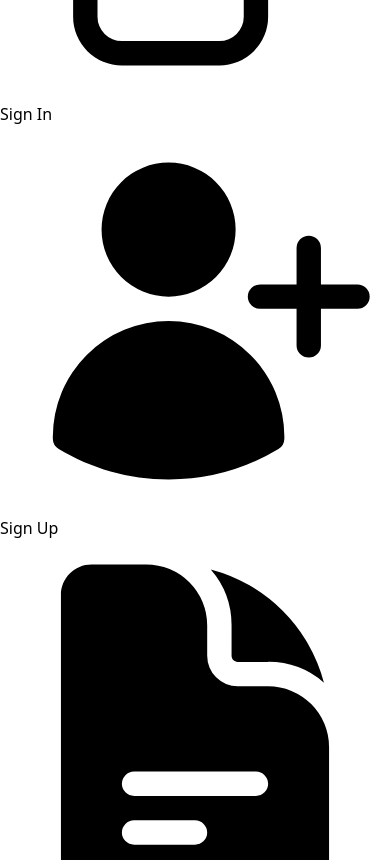
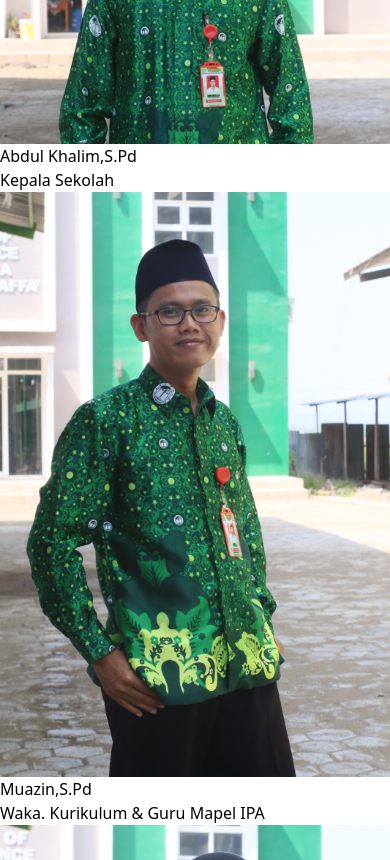
Before and after one commit to taqiussa/ppaq-landing, a React (Vite) app: page /profile in a window 390 px wide. Shown: the part 1140-2000 px from the top of the page. Built offline with nearby package versions, Linux system fonts and the light colour scheme; what @material-tailwind/react would draw is missing.

Commit message:
profil guru

```diff
--- /dev/null
+++ b/src/data/guru-data.js
@@ -0,0 +1,74 @@
+export const guruData = [
+  {
+    img: "/img/muazin.jpeg",
+    name: "Muazin,S.Pd",
+    position: "Waka. Kurikulum & Guru Mapel IPA",
+    socials: [
+    ],
+  },
+  {
+    img: "/img/laili.jpeg",
+    name: "Laili Mawadah,S.Pd.Gr.",
+    position: "Waka. Kurikulum & Guru Mapel B. Inggris",
+    socials: [
+    ],
+  },
+  {
+    img: "/img/ris.jpeg",
+    name: "Ristiyono,S.Pd.Gr.",
+    position: "Waka. Kesiswaan & Guru Mapel IPS",
+    socials: [
+    ],
+  },
+  {
+    img: "/img/ning.jpeg",
+    name: "Martiningrum,M.Pd.Gr.",
+    position: "Waka. Kesiswaan & Guru Mapel Seni Budaya",
+    socials: [
+    ],
+  },
+  {
+    img: "/img/farid.jpeg",
+    name: "Ahmad Farid Anwar,S.Pd.",
+    position: "Waka. Sarpras & Guru Mapel Aqidah",
+    socials: [
+    ],
+  },
+  {
+    img: "/img/muhlisin.jpeg",
+    name: "Muhlisin,S.Pd.",
+    position: "Waka. Humas & Guru Mapel Tarikh",
+    socials: [
+    ],
+  },
+  {
+    img: "/img/fathur.jpeg",
+    name: "Fathurohman,S.Pd.",
+    position: "Waka. Ketenagaan & Guru Mapel Pendidikan Agama Islam",
+    socials: [
+    ],
+  },
+  {
+    img: "/img/mulasi.jpeg",
+    name: "Mulasi,S.Pd.",
+    position: "Guru Mapel Pendidikan Agama Islam",
+    socials: [
+    ],
+  },
+  {
+    img: "/img/yuni.jpeg",
+    name: "Sri Wahyuni,S.Pd.",
+    position: "Guru Mapel Pendidikan Pancasila dan Kewarganegaraan",
+    socials: [
+    ],
+  },
+  {
+    img: "/img/tina.jpeg",
+    name: "Noor Agustina,S.Pd.",
+    position: "Guru Mapel Pendidikan Pancasila dan Kewarganegaraan",
+    socials: [
+    ],
+  },
+];
+
+export default guruData;
--- a/src/data/index.js
+++ b/src/data/index.js
@@ -1,3 +1,4 @@
 export * from "@/data/features-data";
 export * from "@/data/team-data";
 export * from "@/data/contact-data";
+export * from "@/data/guru-data";
--- a/src/pages/profile.jsx
+++ b/src/pages/profile.jsx
@@ -1,10 +1,13 @@
 import { Avatar, Typography, Button } from "@material-tailwind/react";
+import React from "react";
 import {
   MapPinIcon,
   BriefcaseIcon,
   BuildingLibraryIcon,
 } from "@heroicons/react/24/solid";
 import { Footer } from "@/widgets/layout";
+import { GuruCard } from "@/widgets/cards";
+import { guruData } from "@/data";
 
 export function Profile() {
   return (
@@ -22,18 +25,18 @@ export function Profile() {
                   <div className="relative">
                     <div className="-mt-20 w-40">
                       <Avatar
-                        src="/img/team-2.jpg"
-                        alt="Profile picture"
+                        src="/img/khalim.png"
+                        alt="Kepala Sekolah"
                         variant="circular"
-                        className="h-full w-full shadow-xl"
+                        className="w-full h-full shadow-xl"
                       />
                     </div>
                   </div>
                 </div>
-                <div className="mt-10 flex w-full justify-center px-4 lg:order-3 lg:mt-0 lg:w-4/12 lg:justify-end lg:self-center">
+                {/* <div className="mt-10 flex w-full justify-center px-4 lg:order-3 lg:mt-0 lg:w-4/12 lg:justify-end lg:self-center">
                   <Button className="bg-blue-400">Conntect</Button>
-                </div>
-                <div className="w-full px-4 lg:order-1 lg:w-4/12">
+                </div> */}
+                {/* <div className="w-full px-4 lg:order-1 lg:w-4/12">
                   <div className="flex justify-center py-4 pt-8 lg:pt-4">
                     <div className="mr-4 p-3 text-center">
                       <Typography
@@ -81,19 +84,19 @@ export function Profile() {
                       </Typography>
                     </div>
                   </div>
-                </div>
+                </div> */}
               </div>
               <div className="my-8 text-center">
                 <Typography variant="h2" color="blue-gray" className="mb-2">
-                  Jenna Stones
+                  Abdul Khalim,S.Pd
                 </Typography>
                 <div className="mb-16 flex items-center justify-center gap-2">
-                  <MapPinIcon className="-mt-px h-4 w-4 text-blue-gray-700" />
+                  {/* <BuildingLibraryIcon className="-mt-px h-4 w-4 text-blue-gray-700" /> */}
                   <Typography className="font-medium text-blue-gray-700">
-                    Los Angeles, California
+                    Kepala Sekolah
                   </Typography>
                 </div>
-                <div className="mb-2 flex items-center justify-center gap-2">
+                {/* <div className="mb-2 flex items-center justify-center gap-2">
                   <BriefcaseIcon className="-mt-px h-4 w-4 text-blue-gray-700" />
                   <Typography className="font-medium text-blue-gray-700">
                     Solution Manager - Creative Tim Officer
@@ -104,10 +107,29 @@ export function Profile() {
                   <Typography className="font-medium text-blue-gray-700">
                     University of Computer Science
                   </Typography>
-                </div>
+                </div> */}
+              </div>
+              <div className="mt-24 grid grid-cols-1 gap-12 gap-x-24 md:grid-cols-2 xl:grid-cols-4">
+                {guruData.map(({ img, name, position, socials }) => (
+                  <GuruCard
+                    key={name}
+                    img={img}
+                    name={name}
+                    position={position}
+                    socials={
+                      <div className="flex items-center gap-2">
+                        {socials.map(({ color, name }) => (
+                          <IconButton key={name} color={color} variant="text">
+                            <i className={`fa-brands text-lg fa-${name}`} />
+                          </IconButton>
+                        ))}
+                      </div>
+                    }
+                  />
+                ))}
               </div>
 
-              <div className="mb-10 border-t border-blue-gray-50 py-6 text-center">
+              {/* <div className="mb-10 border-t border-blue-gray-50 py-6 text-center">
                 <div className="mt-2 flex flex-wrap justify-center">
                   <div className="flex w-full flex-col items-center px-4 lg:w-9/12">
                     <Typography className="mb-8 font-normal text-blue-gray-500">
@@ -120,7 +142,7 @@ export function Profile() {
                     <Button variant="text">Show more</Button>
                   </div>
                 </div>
-              </div>
+              </div> */}
             </div>
           </div>
         </div>
--- a/src/routes.jsx
+++ b/src/routes.jsx
@@ -16,29 +16,29 @@ export const routes = [
   },
   {
     icon: UserCircleIcon,
-    name: "profile",
+    name: "profile guru",
     path: "/profile",
     element: <Profile />,
   },
-  {
-    icon: ArrowRightOnRectangleIcon,
-    name: "Sign In",
-    path: "/sign-in",
-    element: <SignIn />,
-  },
-  {
-    icon: UserPlusIcon,
-    name: "Sign Up",
-    path: "/sign-up",
-    element: <SignUp />,
-  },
-  {
-    icon: DocumentTextIcon,
-    name: "Docs",
-    href: "https://www.material-tailwind.com/docs/react/installation",
-    target: "_blank",
-    element: "",
-  },
+  // {
+  //   icon: ArrowRightOnRectangleIcon,
+  //   name: "Sign In",
+  //   path: "/sign-in",
+  //   element: <SignIn />,
+  // },
+  // {
+  //   icon: UserPlusIcon,
+  //   name: "Sign Up",
+  //   path: "/sign-up",
+  //   element: <SignUp />,
+  // },
+  // {
+  //   icon: DocumentTextIcon,
+  //   name: "Docs",
+  //   href: "https://www.material-tailwind.com/docs/react/installation",
+  //   target: "_blank",
+  //   element: "",
+  // },
 ];
 
 export default routes;
--- /dev/null
+++ b/src/widgets/cards/guru-card.jsx
@@ -0,0 +1,41 @@
+import PropTypes from "prop-types";
+import { Card, Avatar, Typography } from "@material-tailwind/react";
+
+export function GuruCard({ img, name, position, socials }) {
+    return (
+        <Card color="transparent" shadow={false} className="text-center items-center">
+            <Avatar
+                src={img}
+                alt={name}
+                size="lg"
+                variant="circular"
+                className="h-1/3 w-1/3 object-cover object-top shadow-lg shadow-gray-500/25"
+            />
+            <Typography variant="h5" color="blue-gray" className="mt-6 mb-1">
+                {name}
+            </Typography>
+            {position && (
+                <Typography className="font-normal text-blue-gray-500">
+                    {position}
+                </Typography>
+            )}
+            {socials && <div className="mx-auto mt-5">{socials}</div>}
+        </Card>
+    );
+}
+
+GuruCard.defaultProps = {
+    position: "",
+    socials: null,
+};
+
+GuruCard.propTypes = {
+    img: PropTypes.string.isRequired,
+    name: PropTypes.string.isRequired,
+    position: PropTypes.string,
+    socials: PropTypes.node,
+};
+
+GuruCard.displayName = "/src/widgets/layout/team-card.jsx";
+
+export default GuruCard;
--- a/src/widgets/cards/index.js
+++ b/src/widgets/cards/index.js
@@ -1,2 +1,3 @@
 export * from "@/widgets/cards/feature-card";
 export * from "@/widgets/cards/team-card";
+export * from "@/widgets/cards/guru-card";
--- a/src/widgets/layout/footer.jsx
+++ b/src/widgets/layout/footer.jsx
@@ -125,31 +125,44 @@ Footer.defaultProps = {
     //     },
     //   ],
     // },
-    {
-      name: "other resources",
-      items: [
-        {
-          name: "MIT License",
-          path: "https://github.com/creativetimofficial/material-tailwind/blob/main/LICENSE.md?ref=mtk",
-        },
-        {
-          name: "Contribute",
-          path: "https://github.com/creativetimofficial/material-tailwind/blob/main/CONTRIBUTING.md?ref=mtk",
-        },
-        {
-          name: "Change Log",
-          path: "https://github.com/creativetimofficial/material-tailwind/blob/main/CHANGELOG.md?ref=mtk",
-        },
-        {
-          name: "Contact Us",
-          path: "https://creative-tim.com/contact-us?ref=mtk",
-        },
-      ],
-    },
+    // {
+    //   name: "other resources",
+    //   items: [
+    //     {
+    //       name: "MIT License",
+    //       path: "https://github.com/creativetimofficial/material-tailwind/blob/main/LICENSE.md?ref=mtk",
+    //     },
+    //     {
+    //       name: "Contribute",
+    //       path: "https://github.com/creativetimofficial/material-tailwind/blob/main/CONTRIBUTING.md?ref=mtk",
+    //     },
+    //     {
+    //       name: "Change Log",
+    //       path: "https://github.com/creativetimofficial/material-tailwind/blob/main/CHANGELOG.md?ref=mtk",
+    //     },
+    //     {
+    //       name: "Contact Us",
+    //       path: "https://creative-tim.com/contact-us?ref=mtk",
+    //     },
+    //   ],
+    // },
   ],
   copyright: (
     <>
-      <div className="flex justify-between">
+      <div className="lg:hidden">
+        <div>
+          Copyright © {year} {" "}
+          <a
+            href="https://www.creative-tim.com?ref=mtk"
+            target="_blank"
+            className="text-blue-gray-500 transition-colors hover:text-blue-500"
+          >
+            Creative Tim
+          </a>
+          . | SMP Al Musyaffa | Kendali Koding
+        </div>
+      </div>
+      <div className="lg:flex lg:justify-between hidden">
         <div>
           Copyright © {year} Material Tailwind by{" "}
           <a
```
Also changed, not shown: src/data/contact-data.js (+39 -9 lines), public/img/khalim.png (added).
